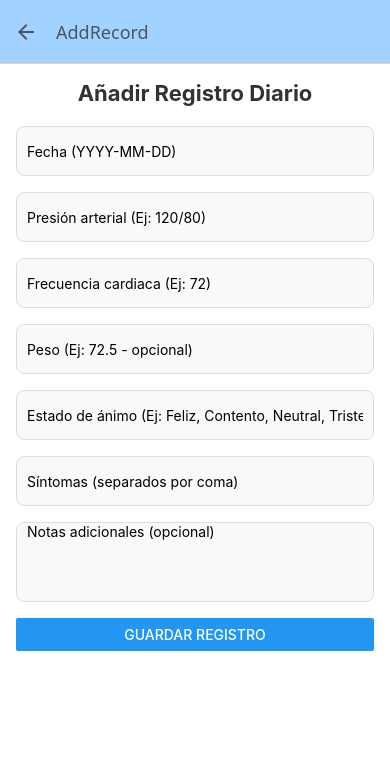
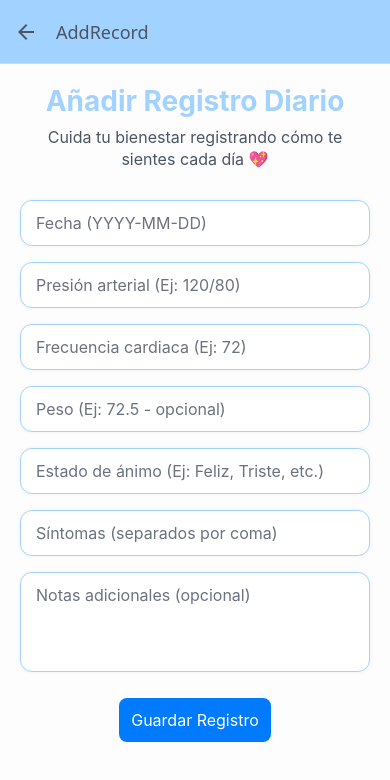
Before and after one commit to C-Edu-U/MoodTracker-React-Native, a React Native app: screen /AddRecord in a window 390 px wide. Shown: the top 780 px of the page. Built offline with nearby package versions, Linux system fonts and the light colour scheme.

Commit message:
Versión inicial con diseño pastel y soporte multiusuario en Firebase

```diff
--- a/Screens/AddRecordScreen.tsx
+++ b/Screens/AddRecordScreen.tsx
@@ -1,7 +1,19 @@
 import React, { useState } from "react";
-import { View, Text, TextInput, Button, Alert, StyleSheet } from "react-native";
+import {
+  View,
+  Text,
+  TextInput,
+  Alert,
+  StyleSheet,
+  ScrollView,
+  KeyboardAvoidingView,
+  Platform,
+} from "react-native";
 import { collection, addDoc } from "firebase/firestore";
 import { db } from "../firebase";
+import { getAuth } from "firebase/auth";
+import CustomButton from "../components/CustomButton";
+import { colors } from "../theme";
 
 const AddRecordScreen = ({ navigation }: any) => {
   const [date, setDate] = useState("");
@@ -12,7 +24,10 @@ const AddRecordScreen = ({ navigation }: any) => {
   const [heartRate, setHeartRate] = useState("");
   const [weight, setWeight] = useState("");
 
+  const user = getAuth().currentUser;
+
   const handleAddRecord = async () => {
+    if (!user) return;
     if (!date.trim() || !mood.trim() || !bloodPressure.trim() || !heartRate.trim()) {
       Alert.alert("Error", "Por favor, completa todos los campos obligatorios.");
       return;
@@ -20,6 +35,7 @@ const AddRecordScreen = ({ navigation }: any) => {
 
     try {
       await addDoc(collection(db, "records"), {
+        userId: user.uid,
         date: new Date(date).toISOString(),
         mood,
         symptoms: symptoms.split(",").map((s) => s.trim()),
@@ -38,12 +54,20 @@ const AddRecordScreen = ({ navigation }: any) => {
   };
 
   return (
-    <View style={styles.container}>
+    <KeyboardAvoidingView
+      behavior={Platform.OS === "ios" ? "padding" : undefined}
+      style={styles.wrapper}
+    >
+      <ScrollView contentContainerStyle={styles.container}>
         <Text style={styles.title}>Añadir Registro Diario</Text>
+        <Text style={styles.subtitle}>
+          Cuida tu bienestar registrando cómo te sientes cada día 💖
+        </Text>
 
         <TextInput
           style={styles.input}
           placeholder="Fecha (YYYY-MM-DD)"
+          placeholderTextColor={colors.muted}
           value={date}
           onChangeText={setDate}
         />
@@ -51,6 +75,7 @@ const AddRecordScreen = ({ navigation }: any) => {
         <TextInput
           style={styles.input}
           placeholder="Presión arterial (Ej: 120/80)"
+          placeholderTextColor={colors.muted}
           value={bloodPressure}
           onChangeText={setBloodPressure}
         />
@@ -58,6 +83,7 @@ const AddRecordScreen = ({ navigation }: any) => {
         <TextInput
           style={styles.input}
           placeholder="Frecuencia cardiaca (Ej: 72)"
+          placeholderTextColor={colors.muted}
           keyboardType="numeric"
           value={heartRate}
           onChangeText={setHeartRate}
@@ -66,6 +92,7 @@ const AddRecordScreen = ({ navigation }: any) => {
         <TextInput
           style={styles.input}
           placeholder="Peso (Ej: 72.5 - opcional)"
+          placeholderTextColor={colors.muted}
           keyboardType="numeric"
           value={weight}
           onChangeText={setWeight}
@@ -73,7 +100,8 @@ const AddRecordScreen = ({ navigation }: any) => {
 
         <TextInput
           style={styles.input}
-        placeholder="Estado de ánimo (Ej: Feliz, Contento, Neutral, Triste, Deprimido, Enojado, Ansioso, Estresado, Cansado)"
+          placeholder="Estado de ánimo (Ej: Feliz, Triste, etc.)"
+          placeholderTextColor={colors.muted}
           value={mood}
           onChangeText={setMood}
         />
@@ -81,44 +109,79 @@ const AddRecordScreen = ({ navigation }: any) => {
         <TextInput
           style={styles.input}
           placeholder="Síntomas (separados por coma)"
+          placeholderTextColor={colors.muted}
           value={symptoms}
           onChangeText={setSymptoms}
         />
 
         <TextInput
-        style={[styles.input, { height: 80 }]}
+          style={[styles.input, styles.notes]}
           placeholder="Notas adicionales (opcional)"
+          placeholderTextColor={colors.muted}
           value={notes}
           onChangeText={setNotes}
           multiline
         />
 
-      <Button title="Guardar Registro" onPress={handleAddRecord} />
-    </View>
+        <CustomButton
+          title="Guardar Registro"
+          onPress={handleAddRecord}
+          style={styles.saveButton}
+        />
+      </ScrollView>
+    </KeyboardAvoidingView>
   );
 };
 
 const styles = StyleSheet.create({
+  wrapper: {
+    flex: 1,
+    backgroundColor: colors.background,
+  },
   container: {
-    flex: 1,
-    padding: 16,
-    backgroundColor: "#fff"
+    padding: 20,
+    alignItems: "center",
   },
   title: {
-    fontSize: 22,
-    fontWeight: "bold",
-    marginBottom: 20,
+    fontSize: 28,
+    fontWeight: "700",
+    color: colors.primary,
+    marginBottom: 8,
     textAlign: "center",
-    color: "#333"
+  },
+  subtitle: {
+    fontSize: 16,
+    color: colors.text,
+    marginBottom: 30,
+    textAlign: "center",
+    lineHeight: 22,
   },
   input: {
-    height: 50,
+    width: "100%",
+    backgroundColor: colors.card,
+    borderColor: colors.primary,
     borderWidth: 1,
-    borderColor: "#ddd",
-    borderRadius: 8,
-    paddingHorizontal: 10,
+    borderRadius: 12,
+    paddingHorizontal: 15,
+    paddingVertical: 12,
+    fontSize: 16,
+    color: colors.text,
     marginBottom: 16,
-    backgroundColor: "#f9f9f9"
+    shadowColor: "#000",
+    shadowOpacity: 0.05,
+    shadowRadius: 4,
+    elevation: 2,
+  },
+  notes: {
+    height: 100,
+    textAlignVertical: "top",
+  },
+  saveButton: {
+    backgroundColor: colors.primary,
+    width: "100%",
+    paddingVertical: 12,
+    borderRadius: 25,
+    marginTop: 10,
   },
 });
 
--- a/Screens/MoodChartScreen.tsx
+++ b/Screens/MoodChartScreen.tsx
@@ -1,7 +1,8 @@
 import React, { useEffect, useState } from "react";
 import { View, Text, StyleSheet, ScrollView, Dimensions } from "react-native";
-import { collection, getDocs } from "firebase/firestore";
+import { collection, getDocs, query, where } from "firebase/firestore";
 import { db } from "../firebase";
+import { getAuth } from "firebase/auth";
 import { LineChart } from "react-native-chart-kit";
 import CustomButton from "../components/CustomButton";
 import { colors } from "../theme";
@@ -12,10 +13,15 @@ const MoodChartScreen = ({ navigation }: any) => {
     data: [],
   });
 
+  const user = getAuth().currentUser;
+
   useEffect(() => {
     const fetchMoodData = async () => {
+      if (!user) return;
+
       try {
-        const querySnapshot = await getDocs(collection(db, "records"));
+        const q = query(collection(db, "records"), where("userId", "==", user.uid));
+        const querySnapshot = await getDocs(q);
         const records = querySnapshot.docs.map((doc) => doc.data());
 
         const sortedRecords = records.sort(
@@ -25,15 +31,15 @@ const MoodChartScreen = ({ navigation }: any) => {
         const lastSevenRecords = sortedRecords.slice(0, 7);
 
         const moodValues: Record<string, number> = {
-          "feliz": 5,
-          "contento": 4,
-          "neutral": 3,
-          "triste": 2,
-          "deprimido": 1,
-          "enojado": 1,
-          "ansioso": 2,
-          "estresado": 2,
-          "cansado": 3,
+          feliz: 5,
+          contento: 4,
+          neutral: 3,
+          triste: 2,
+          deprimido: 1,
+          enojado: 1,
+          ansioso: 2,
+          estresado: 2,
+          cansado: 3,
         };
 
         const labels = lastSevenRecords.map((record) =>
@@ -57,7 +63,7 @@ const MoodChartScreen = ({ navigation }: any) => {
     };
 
     fetchMoodData();
-  }, []);
+  }, [user]);
 
   return (
     <ScrollView style={styles.container}>
@@ -83,7 +89,7 @@ const MoodChartScreen = ({ navigation }: any) => {
                 backgroundGradientFrom: colors.card,
                 backgroundGradientTo: colors.card,
                 decimalPlaces: 0,
-                color: (opacity = 1) => `rgba(162, 210, 255, ${opacity})`, // azul pastel
+                color: (opacity = 1) => `rgba(162, 210, 255, ${opacity})`,
                 labelColor: () => colors.text,
                 strokeWidth: 2,
                 propsForDots: {
--- a/Screens/RecommendationsScreen.tsx
+++ b/Screens/RecommendationsScreen.tsx
@@ -1,16 +1,28 @@
 import React, { useEffect, useState } from "react";
 import { View, Text, FlatList, StyleSheet, Alert } from "react-native";
-import { collection, getDocs, addDoc, deleteDoc, doc } from "firebase/firestore";
+import {
+  collection,
+  getDocs,
+  addDoc,
+  deleteDoc,
+  doc,
+  query,
+  where,
+} from "firebase/firestore";
 import { db } from "../firebase";
+import { getAuth } from "firebase/auth";
 import CustomButton from "../components/CustomButton";
 import { colors } from "../theme";
 
 const RecommendationsScreen = () => {
   const [recommendations, setRecommendations] = useState<any[]>([]);
+  const user = getAuth().currentUser;
 
   const fetchRecommendations = async () => {
+    if (!user) return;
     try {
-      const querySnapshot = await getDocs(collection(db, "recommendations"));
+      const q = query(collection(db, "recommendations"), where("userId", "==", user.uid));
+      const querySnapshot = await getDocs(q);
       const list = querySnapshot.docs.map((doc) => ({
         id: doc.id,
         ...doc.data(),
@@ -22,11 +34,13 @@ const RecommendationsScreen = () => {
   };
 
   const addRecommendation = async () => {
+    if (!user) return;
     try {
       const newRec = {
         date: new Date().toISOString().split("T")[0],
         recommendation: "Tomar descansos cortos al trabajar 🧘",
         source: "IA personalizada",
+        userId: user.uid,
       };
 
       await addDoc(collection(db, "recommendations"), newRec);
--- a/Screens/RemindersScreen.tsx
+++ b/Screens/RemindersScreen.tsx
@@ -10,21 +10,33 @@ import {
   Platform,
   ScrollView,
 } from "react-native";
-import { collection, addDoc, getDocs, deleteDoc, doc } from "firebase/firestore";
+import {
+  collection,
+  addDoc,
+  getDocs,
+  deleteDoc,
+  doc,
+  query,
+  where,
+} from "firebase/firestore";
 import { db } from "../firebase";
 import CustomButton from "../components/CustomButton";
 import { colors } from "../theme";
+import { getAuth } from "firebase/auth";
 
 const RemindersScreen = () => {
   const [message, setMessage] = useState("");
   const [repeat, setRepeat] = useState("");
   const [time, setTime] = useState("");
   const [reminders, setReminders] = useState<any[]>([]);
+  const user = getAuth().currentUser;
 
   useEffect(() => {
     const fetchReminders = async () => {
+      if (!user) return;
       try {
-        const querySnapshot = await getDocs(collection(db, "reminders"));
+        const q = query(collection(db, "reminders"), where("userId", "==", user.uid));
+        const querySnapshot = await getDocs(q);
         const remindersList = querySnapshot.docs.map((doc) => ({
           id: doc.id,
           ...doc.data(),
@@ -36,9 +48,10 @@ const RemindersScreen = () => {
     };
 
     fetchReminders();
-  }, []);
+  }, [user]);
 
   const handleAddReminder = async () => {
+    if (!user) return;
     if (!message.trim() || !repeat.trim() || !time.trim()) {
       Alert.alert("Error", "Todos los campos son obligatorios.");
       return;
@@ -49,11 +62,12 @@ const RemindersScreen = () => {
         message,
         repeat,
         time,
+        userId: user.uid,
       });
 
       setReminders((prev) => [
         ...prev,
-        { id: docRef.id, message, repeat, time },
+        { id: docRef.id, message, repeat, time, userId: user.uid },
       ]);
 
       setMessage("");
```
Lines whose indentation alone changed are shown as unchanged.
